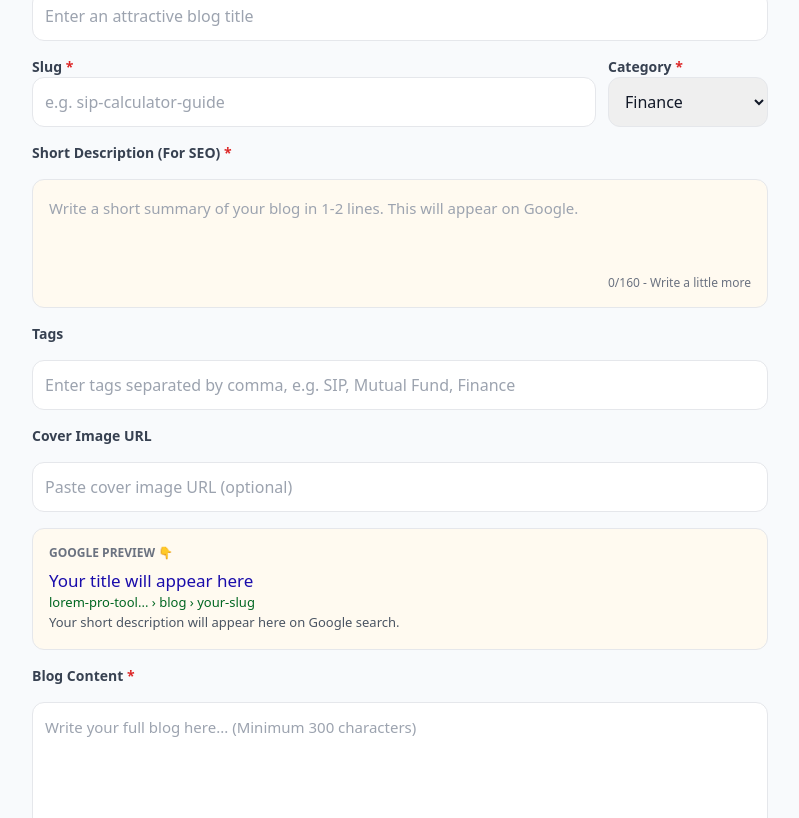
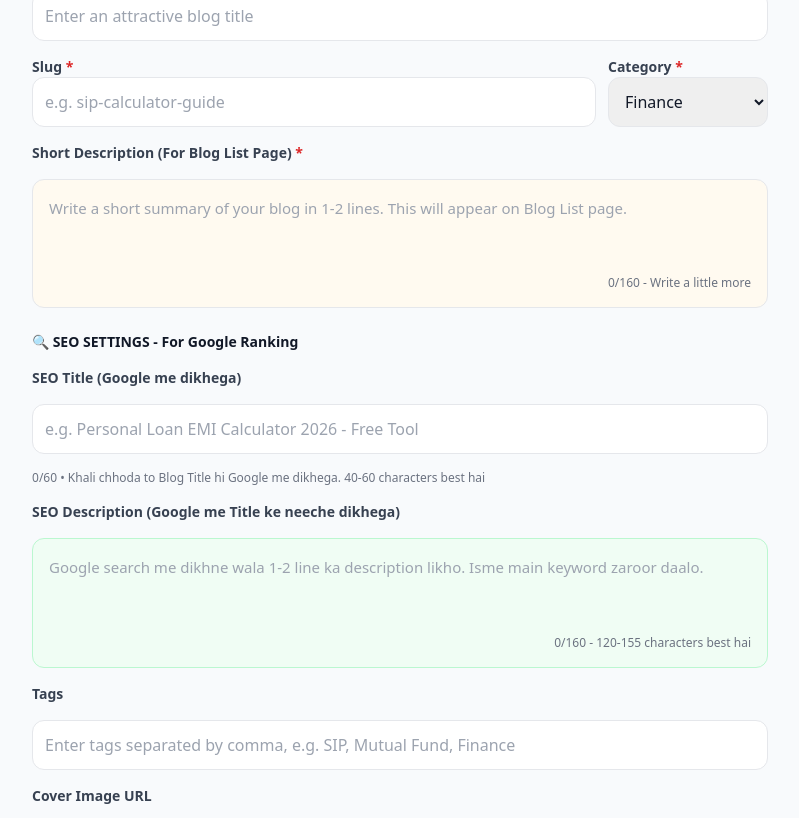
Before and after one commit to Ravs10/lorem-pro-tool, a Next.js app: page /write-blog in a window 1280 px wide. Shown: the part 862-1680 px from the top of the page, without its empty margins (240-1039 px from the left). Built offline with nearby package versions, Linux system fonts and the light colour scheme; no server answers; the database is empty.

Commit message:
Add SEO fields to blog submission form
Updated the form state to include SEO fields for title and description. Adjusted labels and placeholders for better clarity regarding SEO settings.

```diff
--- a/app/write-blog/page.tsx
+++ b/app/write-blog/page.tsx
@@ -3,7 +3,7 @@ import { useState } from "react";
 import Link from "next/link";
 
 export default function WriteBlog() {
-  const [form, setForm] = useState({ title: "", slug: "", excerpt: "", content: "", category: "Finance", tags: "", author_name: "", author_email: "", cover_image: "", author_website: "", author_bio: "" });
+  const [form, setForm] = useState({ title: "", slug: "", excerpt: "", seo_title: "", seo_description: "", content: "", category: "Finance", tags: "", author_name: "", author_email: "", cover_image: "", author_website: "", author_bio: "" });
   const [loading, setLoading] = useState(false);
   const [msg, setMsg] = useState("");
   const handle = (e: any) => setForm({ ...form, [e.target.name]: e.target.value });
@@ -17,7 +17,7 @@ export default function WriteBlog() {
       const j = await res.json();
       if (!res.ok) throw new Error(j.error || "Submit failed");
       setMsg("✅ Blog Submitted! You will get DoFollow after approval.");
-      setForm({ ...form, title: "", slug: "", excerpt: "", content: "", category: "Finance", tags: "", author_name: "", author_email: "", cover_image: "", author_website: "", author_bio: "" });
+      setForm({ ...form, title: "", slug: "", excerpt: "", seo_title: "", seo_description: "", content: "", category: "Finance", tags: "", author_name: "", author_email: "", cover_image: "", author_website: "", author_bio: "" });
     } catch (err: any) { setMsg("❌ Error: " + err.message); } finally { setLoading(false); }
   }
 
@@ -65,10 +65,22 @@ export default function WriteBlog() {
           </div>
         </div>
 
-        <Label required>Short Description (For SEO)</Label>
+        <Label required>Short Description (For Blog List Page)</Label>
         <div className="bg-[#fffaf0] border rounded-xl p-4 w-full box-border">
-          <textarea name="excerpt" value={form.excerpt} onChange={handle} placeholder="Write a short summary of your blog in 1-2 lines. This will appear on Google." maxLength={160} rows={3} className="w-full bg-transparent outline-none resize-none text-[15px] leading-relaxed" />
+          <textarea name="excerpt" value={form.excerpt} onChange={handle} placeholder="Write a short summary of your blog in 1-2 lines. This will appear on Blog List page." maxLength={160} rows={3} className="w-full bg-transparent outline-none resize-none text-[15px] leading-relaxed" />
           <p className="text-right text-xs text-gray-500">{form.excerpt.length}/160 - {form.excerpt.length >= 50 ? "✅ Perfect" : "Write a little more"}</p>
+        </div>
+
+        <p className="font-bold text-sm pt-2">🔍 SEO SETTINGS - For Google Ranking</p>
+
+        <Label>SEO Title (Google me dikhega)</Label>
+        <input name="seo_title" value={form.seo_title} onChange={handle} placeholder="e.g. Personal Loan EMI Calculator 2026 - Free Tool" maxLength={60} className="w-full border p-3 rounded-xl outline-none" />
+        <p className="text-xs text-gray-500 -mt-2">{form.seo_title.length}/60 • Khali chhoda to Blog Title hi Google me dikhega. {form.seo_title.length > 60 ? "❌ Bahut lamba hai" : form.seo_title.length >= 40 ? "✅ Perfect" : "40-60 characters best hai"}</p>
+
+        <Label>SEO Description (Google me Title ke neeche dikhega)</Label>
+        <div className="bg-[#f0fdf4] border border-green-200 rounded-xl p-4 w-full box-border">
+          <textarea name="seo_description" value={form.seo_description} onChange={handle} placeholder="Google search me dikhne wala 1-2 line ka description likho. Isme main keyword zaroor daalo." maxLength={160} rows={3} className="w-full bg-transparent outline-none resize-none text-[15px] leading-relaxed" />
+          <p className="text-right text-xs text-gray-500">{form.seo_description.length}/160 - {form.seo_description.length >= 120 ? "✅ Perfect" : form.seo_description.length >= 50 ? "Thoda aur likho" : "120-155 characters best hai"}</p>
         </div>
 
         <Label>Tags</Label>
@@ -77,12 +89,12 @@ export default function WriteBlog() {
         <Label>Cover Image URL</Label>
         <input name="cover_image" value={form.cover_image} onChange={handle} placeholder="Paste cover image URL (optional)" className="w-full border p-3 rounded-xl outline-none" />
 
-        {/* GOOGLE PREVIEW - RESTORED */}
+        {/* GOOGLE PREVIEW - NOW USES SEO FIELDS */}
         <div className="bg-[#fffaf0] border rounded-xl p-4 w-full box-border">
           <p className="text-xs font-bold text-gray-500 mb-2">GOOGLE PREVIEW 👇</p>
-          <p className="text-[#1a0dab] text-[17px] leading-snug break-words">{form.title || "Your title will appear here"}</p>
+          <p className="text-[#1a0dab] text-[17px] leading-snug break-words">{form.seo_title || form.title || "Your title will appear here"}</p>
           <p className="text-[13px] text-[#006621] truncate">lorem-pro-tool... › blog › {form.slug || "your-slug"}</p>
-          <p className="text-[13px] text-gray-600 leading-relaxed break-words line-clamp-2">{form.excerpt || "Your short description will appear here on Google search."}</p>
+          <p className="text-[13px] text-gray-600 leading-relaxed break-words line-clamp-2">{form.seo_description || form.excerpt || "Your SEO description will appear here on Google search."}</p>
         </div>
 
         <Label required>Blog Content</Label>
```
